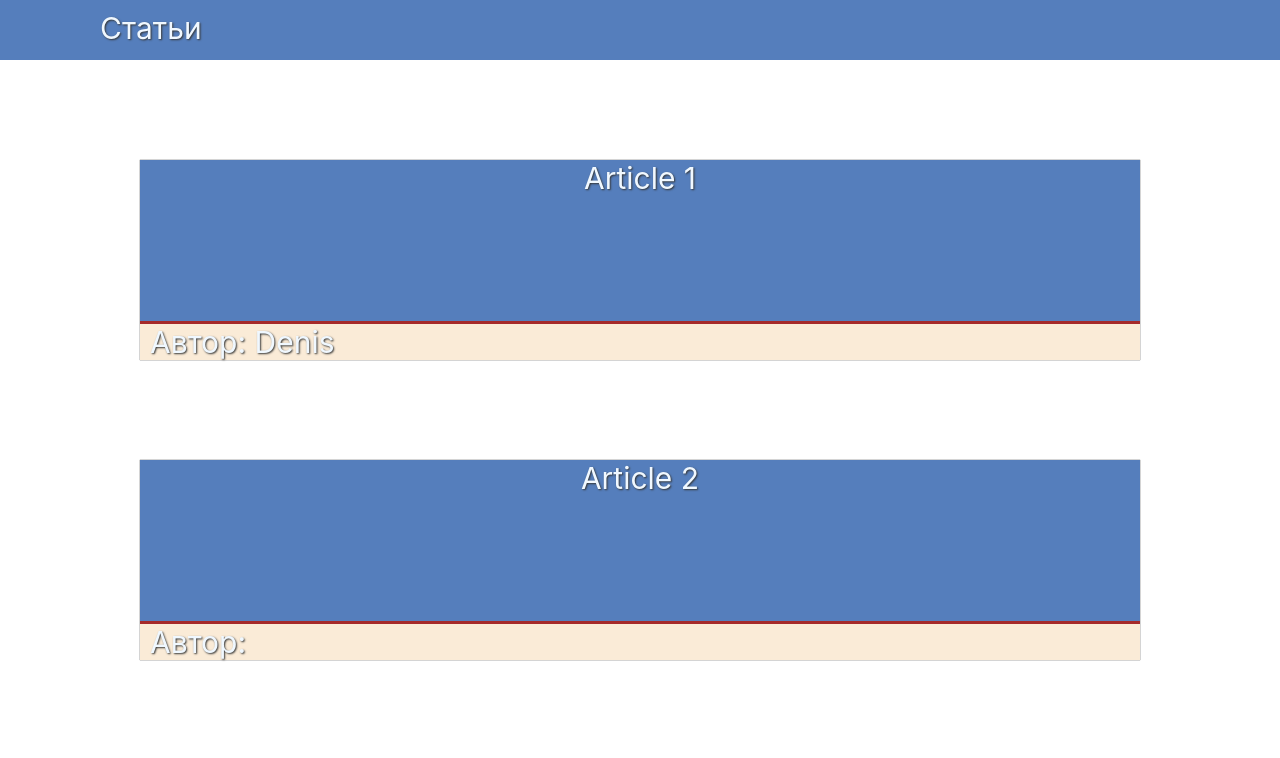
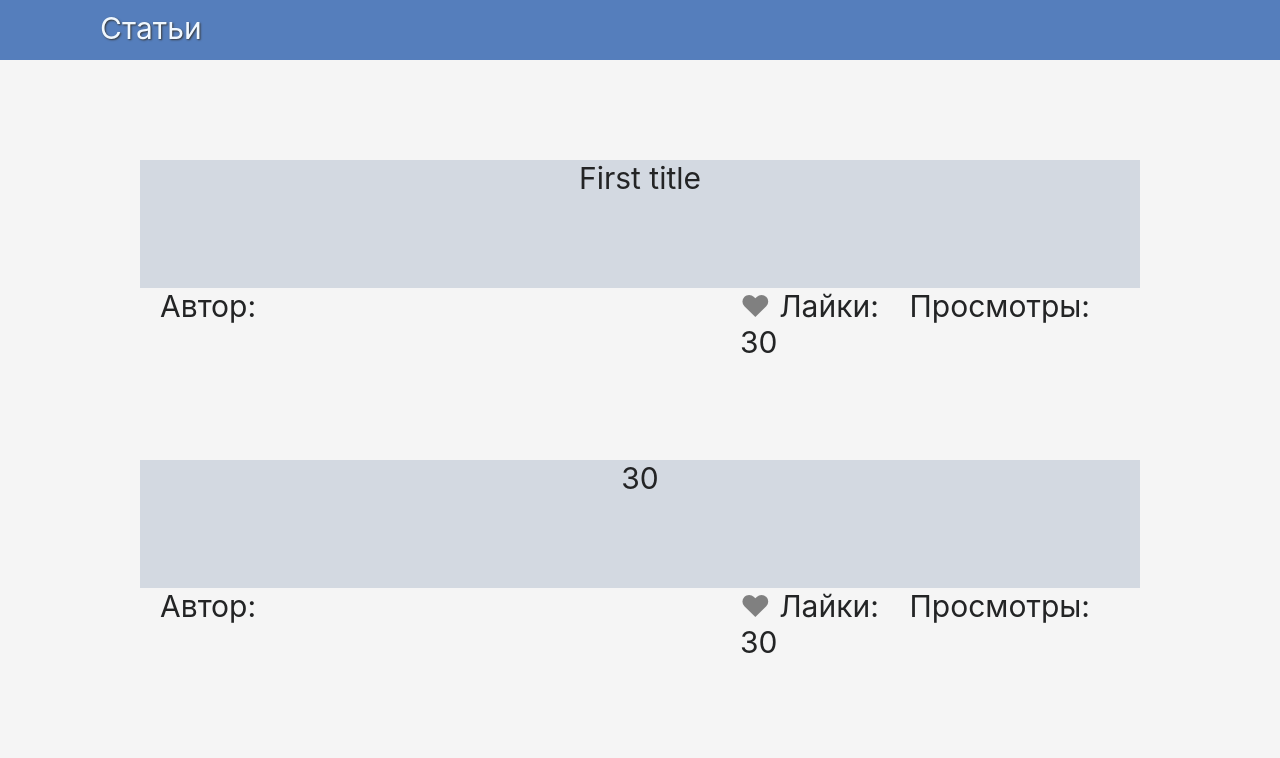
Before and after one commit to Slameich-web/ru_linked_in, a React (Vite) app in the folder client/: page /article in a window 1280 px wide. Shown: the top 758 px of the page. Built offline with nearby package versions, Linux system fonts and the light colour scheme.

Commit message:
Article ver 2 (Clickable Hearts + likeCount)

```diff
--- a/client/src/pages/Article/Article_placeholder.scss
+++ b/client/src/pages/Article/Article_placeholder.scss
@@ -12,9 +12,7 @@
   margin-top: 100px;
   width: 1000px;
   height: 200px;
-  background-color: rgb(85, 126, 188);
-  color: aliceblue;
-  text-shadow: 1px 1px 2px rgb(53, 54, 54);
+  background-color: rgb(211, 217, 225);
+  color: rgb(35, 36, 37);
   font-size: 30px;
-  box-shadow: 0px 0px 1px black;
 }
--- a/client/src/pages/Article/components/Article_footer.scss
+++ b/client/src/pages/Article/components/Article_footer.scss
@@ -1,12 +1,30 @@
 .article_footer {
   width: 1000px;
   display: flex;
+  justify-content: space-between;
   align-self: center;
   align-self: baseline;
-  background-color: antiquewhite;
-  border-top: 3px solid brown;
+  background-color: whitesmoke;
   box-shadow: 0px 0px 0px black;
   .article_footer_text {
-    margin-left: 10px;
+    margin-left: 20px;
+  }
+  .article_footer_views_and_likes_container {
+    display: flex;
+    margin-right: 50px;
+    width: 350px;
+    justify-content: space-between;
+  }
+  .article_img {
+    height: 20px;
+    width: 20px;
+  }
+  .heart_inactive {
+    color: gray;
+    cursor: pointer;
+  }
+  .heart_active {
+    color: red;
+    cursor: pointer;
   }
 }
--- a/client/src/pages/Article/components/Article_placeholder.tsx
+++ b/client/src/pages/Article/components/Article_placeholder.tsx
@@ -1,19 +1,50 @@
 import React from 'react';
+import { RequireAuth } from '../../../hoc/RequireAuth';
 import './Article_footer.scss';
+import '../Article_placeholder.scss';
+import { useState } from 'react';
+
 export const ArcticlePlaceholder = ({
   children,
   title,
   style,
   author,
-  ...props
+  likes,
+  views,
+  text,
 }: any) => {
+  const [isLiked, setIsLiked] = useState<boolean>(true);
+  const [likeCount, setLikeCount] = useState<number>(likes);
+  const likeClick = () => {
+    return setIsLiked(false), setLikeCount(likeCount + 1);
+  };
+  const likeClickToInactive = () => {
+    return setIsLiked(true), setLikeCount(likeCount - 1);
+  };
   return (
-    <div className={style}>
+    <div className='article_placeholder__basic'>
       <div>
         <span>{title}</span>
       </div>
+      <div>
+        <span className='article_content'>{text}</span>
+      </div>
       <div className='article_footer'>
         <span className='article_footer_text'>Автор: {author}</span>
+        <div className='article_footer_views_and_likes_container'>
+          <span className='article_footer_like_count'>
+            <span
+              className={isLiked ? 'heart_inactive' : 'heart_active'}
+              onClick={
+                isLiked ? () => likeClick() : () => likeClickToInactive()
+              }
+            >
+              &hearts;
+            </span>{' '}
+            Лайки: {likeCount}
+          </span>
+          <span>Просмотры: {views}</span>
+        </div>
       </div>
     </div>
   );
--- /dev/null
+++ b/client/src/pages/Article/index.scss
@@ -0,0 +1,3 @@
+.article_body {
+  background-color: whitesmoke;
+}
--- a/client/src/pages/Article/index.tsx
+++ b/client/src/pages/Article/index.tsx
@@ -1,25 +1,47 @@
 import React from 'react';
 import { ArcticlePlaceholder } from './components/Article_placeholder';
 import './Article_placeholder.scss';
+import './index.scss';
 import { ArticleHeader } from './components/Header';
+import { useState } from 'react';
+
+const dataForArticle: any = [
+  {
+    title: 'First title',
+    description: '30',
+    image: '30',
+    likes: 30,
+  },
+  {
+    title: '30',
+    description: '30',
+    image: '30',
+    likes: 30,
+  },
+  {
+    title: '30',
+    description: '30',
+    image: '30',
+    likes: 30,
+  },
+];
+
 export const Article = () => {
   return (
-    <div>
+    <div className='article_body'>
       <ArticleHeader />
       <div className='article_placeholder'>
-        <ArcticlePlaceholder
-          title='Article 1'
-          style='article_placeholder__basic'
-          author='Denis'
-        />
-        <ArcticlePlaceholder
-          title='Article 2'
-          style='article_placeholder__basic'
-        />
-        <ArcticlePlaceholder
-          title='Article 3'
-          style='article_placeholder__basic'
-        />
+        {dataForArticle.map((item: any, index: any) => {
+          return (
+            <ArcticlePlaceholder
+              key={index}
+              title={item.title}
+              description={item.description}
+              image={item.image}
+              likes={item.likes}
+            />
+          );
+        })}
       </div>
     </div>
   );
```
Also changed, not shown: client/src/pages/Article/heart.jpg (added).
